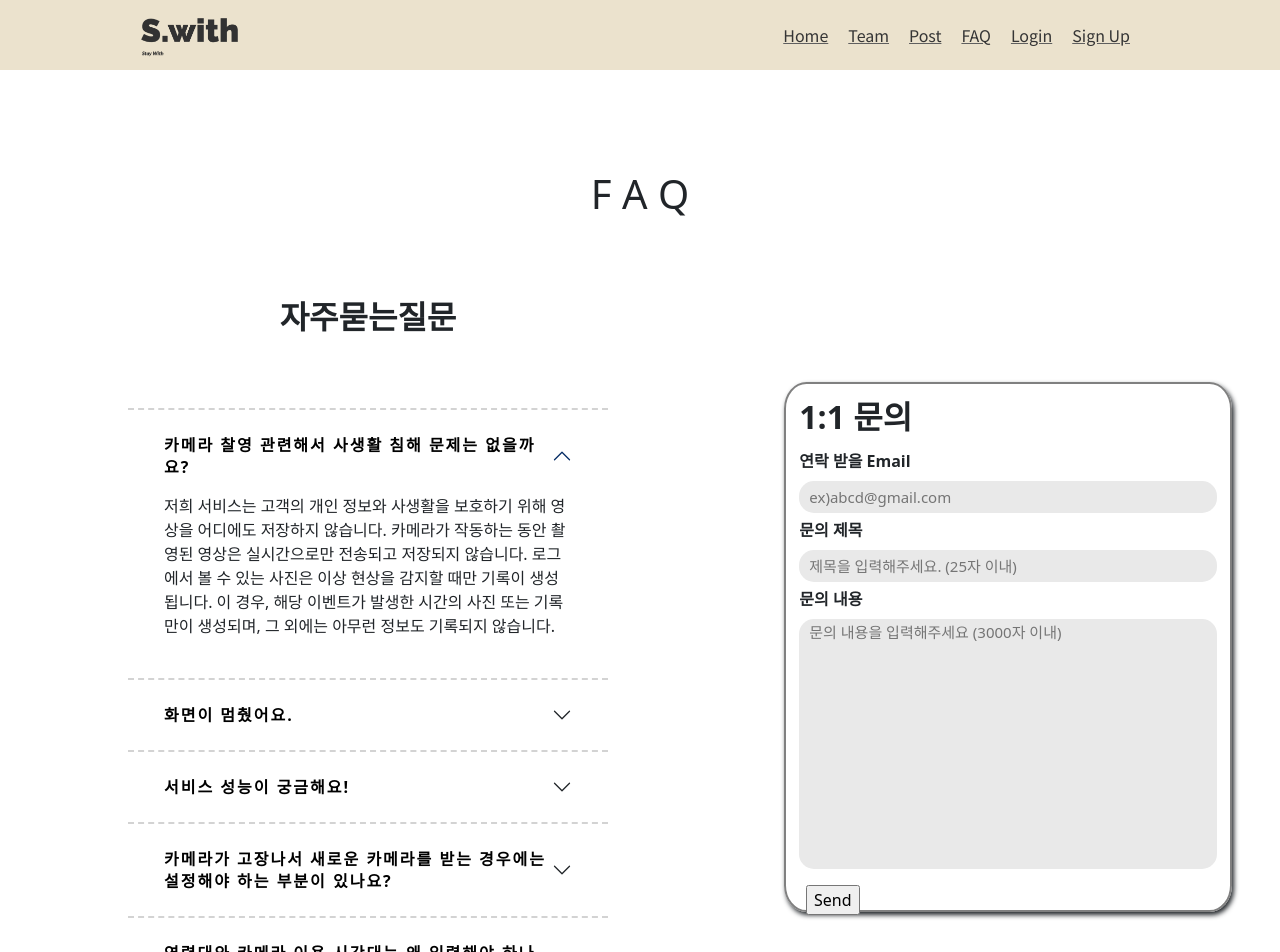
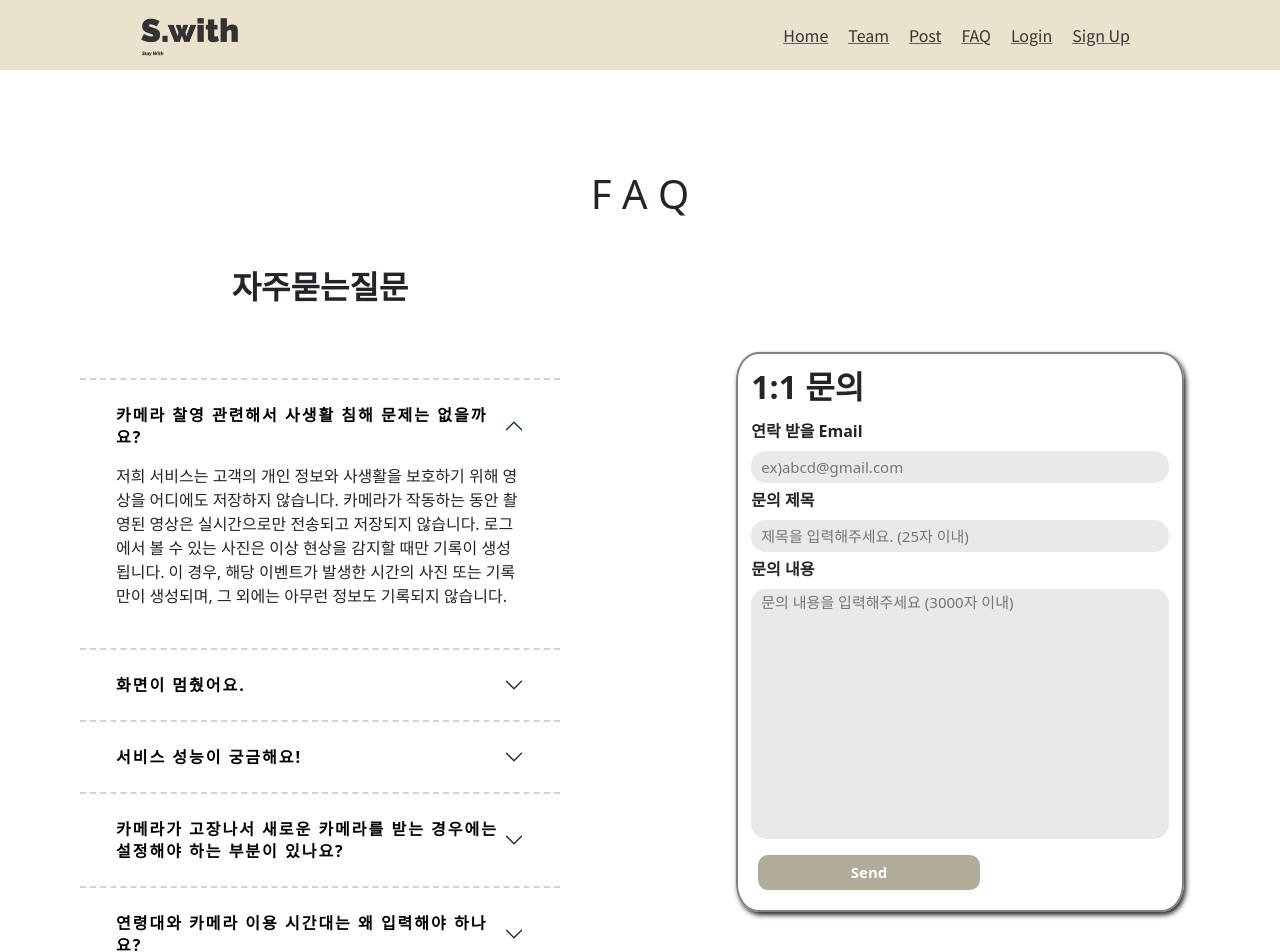
Before and after one commit to Yjason-K/AIVLE_BigProject_Swith, a React (Create React App) app: page /faq in a window 1280 px wide. Shown: the top 952 px of the page. Built offline with nearby package versions, Linux system fonts and the light colour scheme.

Commit message:
style - faq css 수정

```diff
--- a/src/pages/faq.js
+++ b/src/pages/faq.js
@@ -62,8 +62,8 @@ const FAQ = () => {
             flexDirection: "column",
             justifyContent: "center",
             alignItems: "center",
-            margin: "auto",
-            marginTop: 30,
+            // margin: "auto",
+            // marginTop: 30,
           }}
         >
           <h2 style={{ fontWeight: "bold" }}>자주묻는질문</h2>
--- a/src/style/accordion.css
+++ b/src/style/accordion.css
@@ -47,7 +47,9 @@
   width: 35%;
   margin-top: 36px;
   margin: auto;
-  height: 530px;
+  height: 560px;
+  max-height: 100%;
+  overflow: auto;
 }
 
 .faq_input {
@@ -89,6 +91,21 @@ label {
   font-weight: 800;
 }
 
+.submitEmail{
+  position: relative;
+  width: 50%;
+  height: 35px;
+  border: none;
+  font-size: 15px;
+  cursor: pointer;
+  border-radius: 10px;
+  font-weight: 700;
+  background-color : #B1AB9A;
+  color: rgb(255, 255, 255);
+  transition: all ease-in-out 0.2s;
+  margin-bottom: 5px;
+}
+
 .submitEmail:hover {
   background-color: #353535;
   color: white;
```
